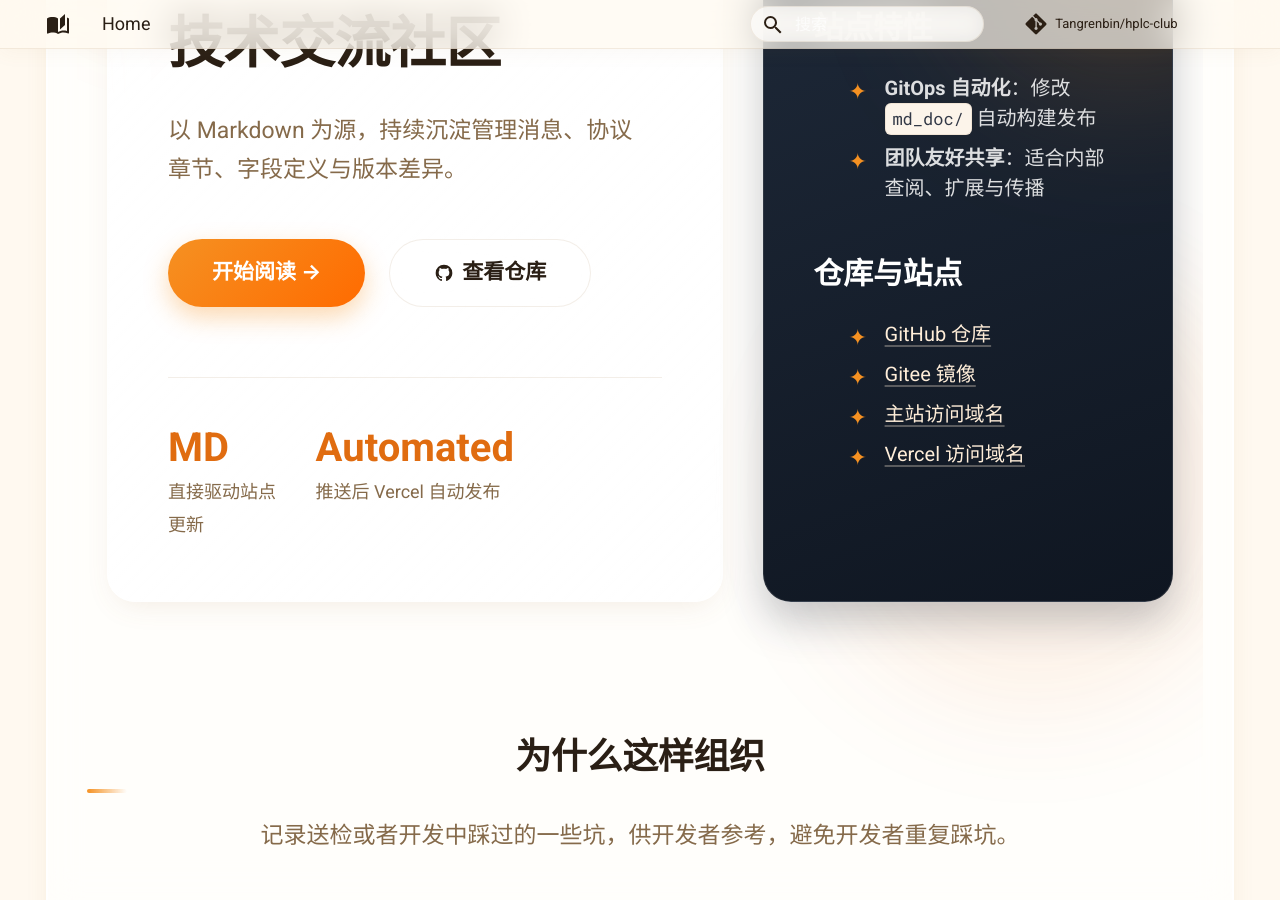
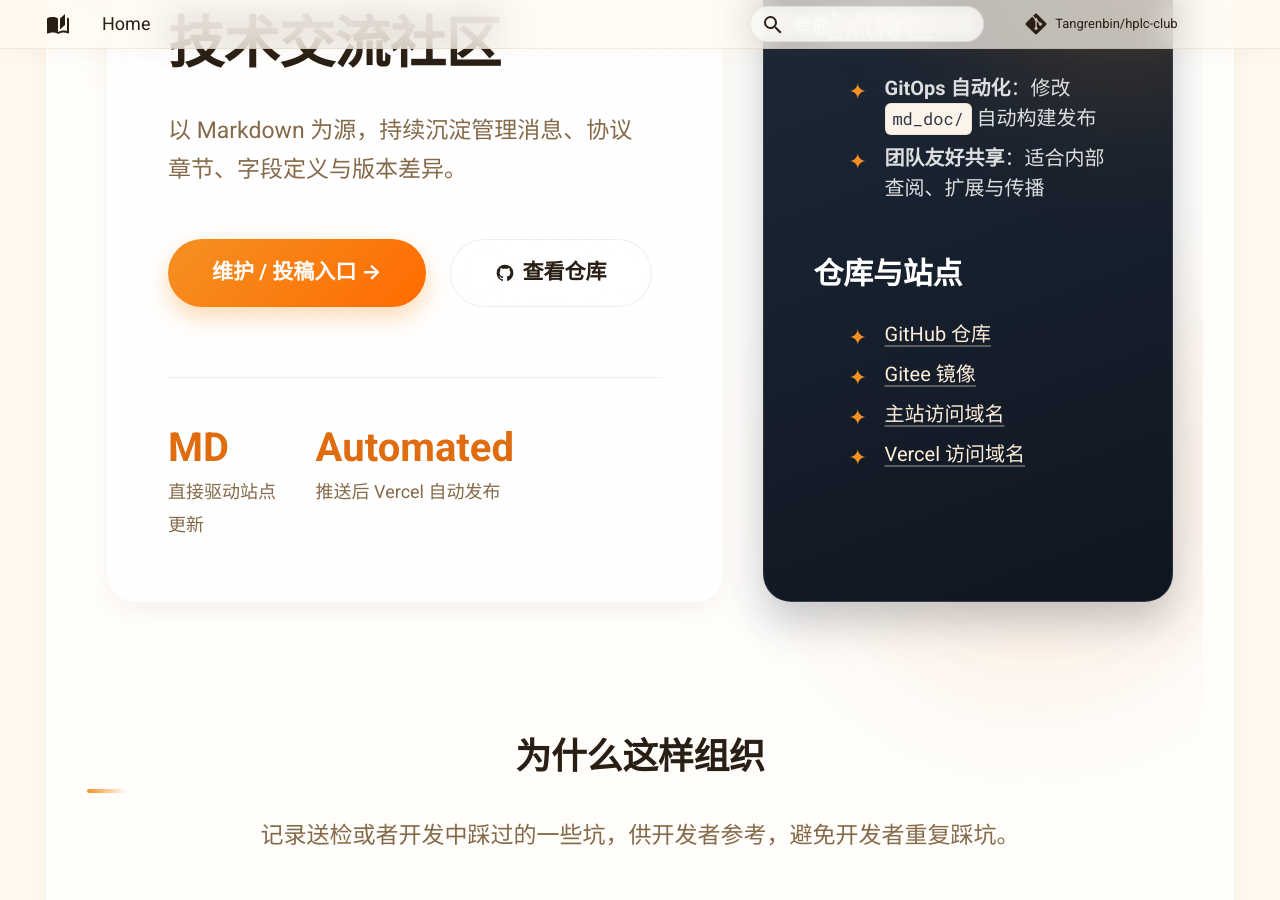
Before and after one commit to Tangrenbin/hplc-club, an MkDocs documentation site: the page built from md_doc/index.md, in a window 1280 px wide and 900 px high, scrolled down 386 px. Built offline with MkDocs 1.6.1 and Material for MkDocs 9.7.7, drawn with Linux system fonts in a browser that asks for light colours; comment, search, counter and statistics services are not loaded.

Commit message:
把站点维护与投稿方法置顶

```diff
--- a/md_doc/index.md
+++ b/md_doc/index.md
@@ -16,7 +16,7 @@ hide:
         </p>
 
         <div class="hero__actions">
-          <a class="hero__button hero__button--primary" href="00_message-manager/">开始阅读 →</a>
+          <a class="hero__button hero__button--primary" href="站点维护或投稿方法/">维护 / 投稿入口 →</a>
           <a class="hero__button hero__button--secondary" href="https://github.com/Tangrenbin/hplc-club">
             <svg style="width:20px;height:20px;margin-right:8px;" viewBox="0 0 24 24"><path fill="currentColor" d="M12 2A10 10 0 0 0 2 12c0 4.42 2.87 8.17 6.84 9.5c.5.08.66-.23.66-.5v-1.69c-2.77.6-3.36-1.34-3.36-1.34c-.46-1.16-1.11-1.47-1.11-1.47c-.91-.62.07-.6.07-.6c1 .07 1.53 1.03 1.53 1.03c.87 1.52 2.34 1.07 2.91.83c.09-.65.35-1.09.63-1.34c-2.22-.25-4.55-1.11-4.55-4.92c0-1.11.38-2 1.03-2.71c-.1-.25-.45-1.29.1-2.64c0 0 .84-.27 2.75 1.02c.79-.22 1.65-.33 2.5-.33c.85 0 1.71.11 2.5.33c1.91-1.29 2.75-1.02 2.75-1.02c.55 1.35.2 2.39.1 2.64c.65.71 1.03 1.6 1.03 2.71c0 3.82-2.34 4.66-4.57 4.91c.36.31.69.92.69 1.85V21c0 .27.16.59.67.5C19.14 20.16 22 16.42 22 12A10 10 0 0 0 12 2Z"/></svg>
             查看仓库
--- a/mkdocs.yml
+++ b/mkdocs.yml
@@ -20,6 +20,7 @@ theme:
 
 plugins:
   - search
+  - awesome-pages
 
 markdown_extensions:
   - admonition
--- a/requirements-docs.txt
+++ b/requirements-docs.txt
@@ -1,3 +1,4 @@
 mkdocs>=1.6,<2.0
 mkdocs-material>=9.6,<10.0
+mkdocs-awesome-pages-plugin>=2.10,<3.0
 pymdown-extensions>=10.0,<11.0
```
Also changed, not shown: 1 other file.
